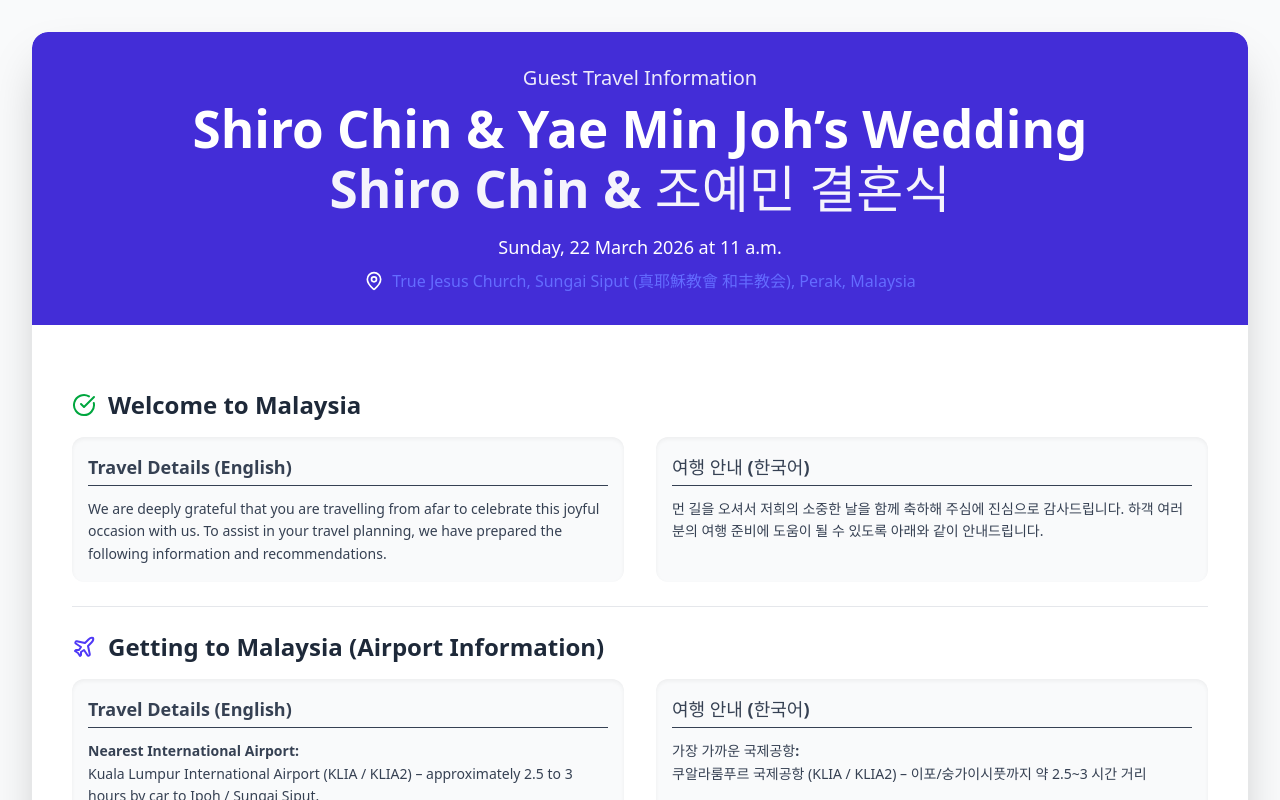
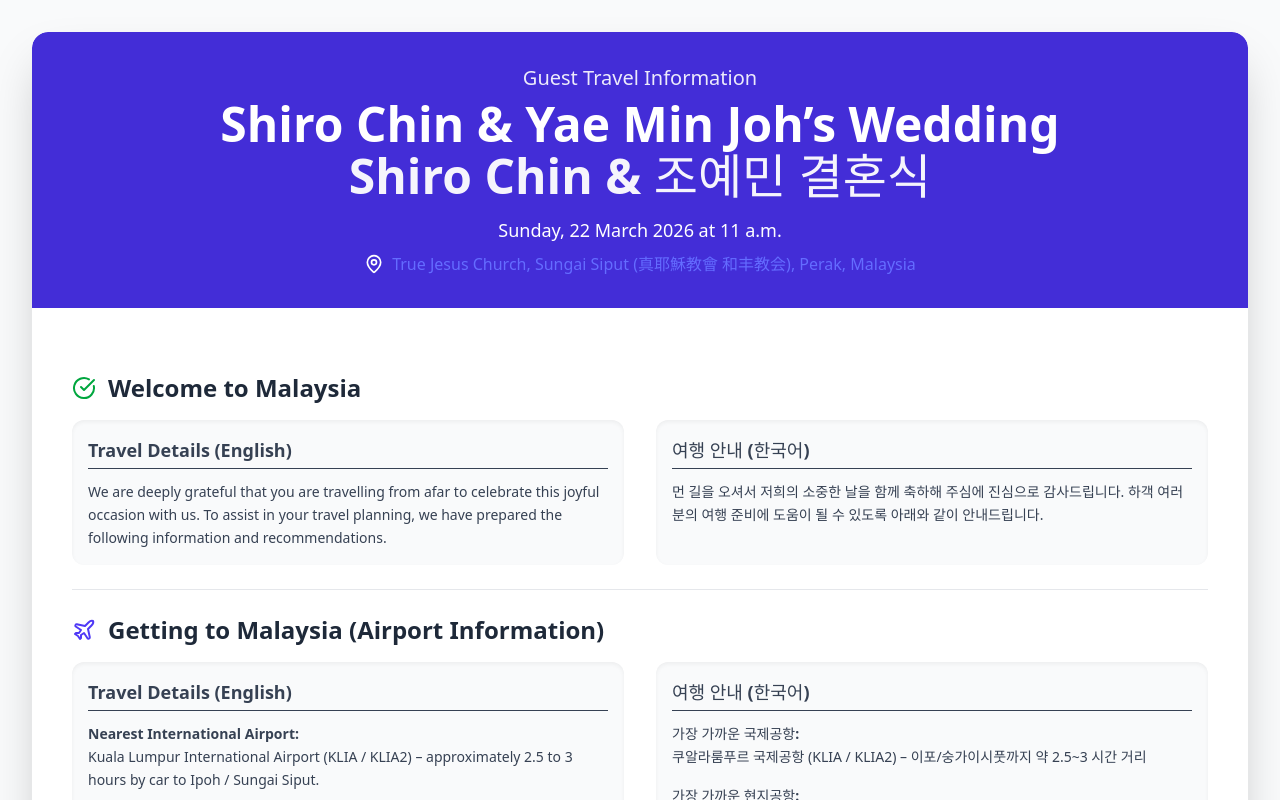
Before and after one commit to shirosl/yaeminwedding, a React (Vite) app: page / in a window 1280 px wide. Shown: the top 800 px of the page. Built offline with nearby package versions, Linux system fonts and the light colour scheme.

Commit message:
change some info2

```diff
--- a/src/App.jsx
+++ b/src/App.jsx
@@ -121,8 +121,8 @@ const App = () => {
                 {/* Header Section */}
                 <header className="bg-indigo-700 text-white p-8 text-center rounded-t-2xl">
                     <p className="text-lg sm:text-xl font-light mb-2 opacity-90">Guest Travel Information</p>
-                    <h1 className="text-4xl sm:text-5xl font-extrabold mb-1">Shiro Chin & Yae Min Joh’s Wedding</h1>
-                    <h1 className="text-xl sm:text-3xl font-extrabold opacity-95">Shiro Chin & 조예민 결혼식</h1>
+                    <h2 className="text-3xl sm:text-5xl font-extrabold mb-1">Shiro Chin & Yae Min Joh’s Wedding</h2>
+                    <h2 className="text-3xl sm:text-5xl font-extrabold opacity-95">Shiro Chin & 조예민 결혼식</h2>
                     <p className="mt-4 text-lg font-medium">
                         Sunday, 22 March 2026 at 11 a.m.
                     </p>
```
